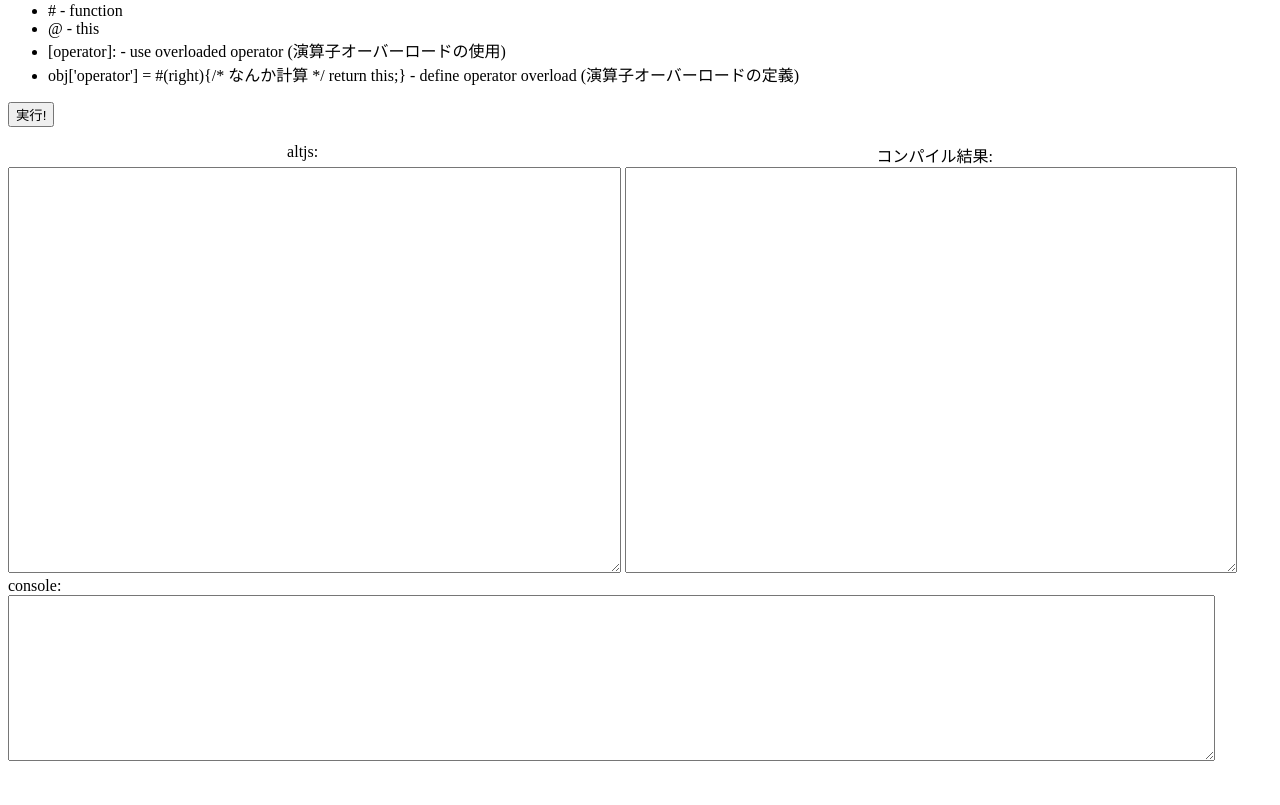
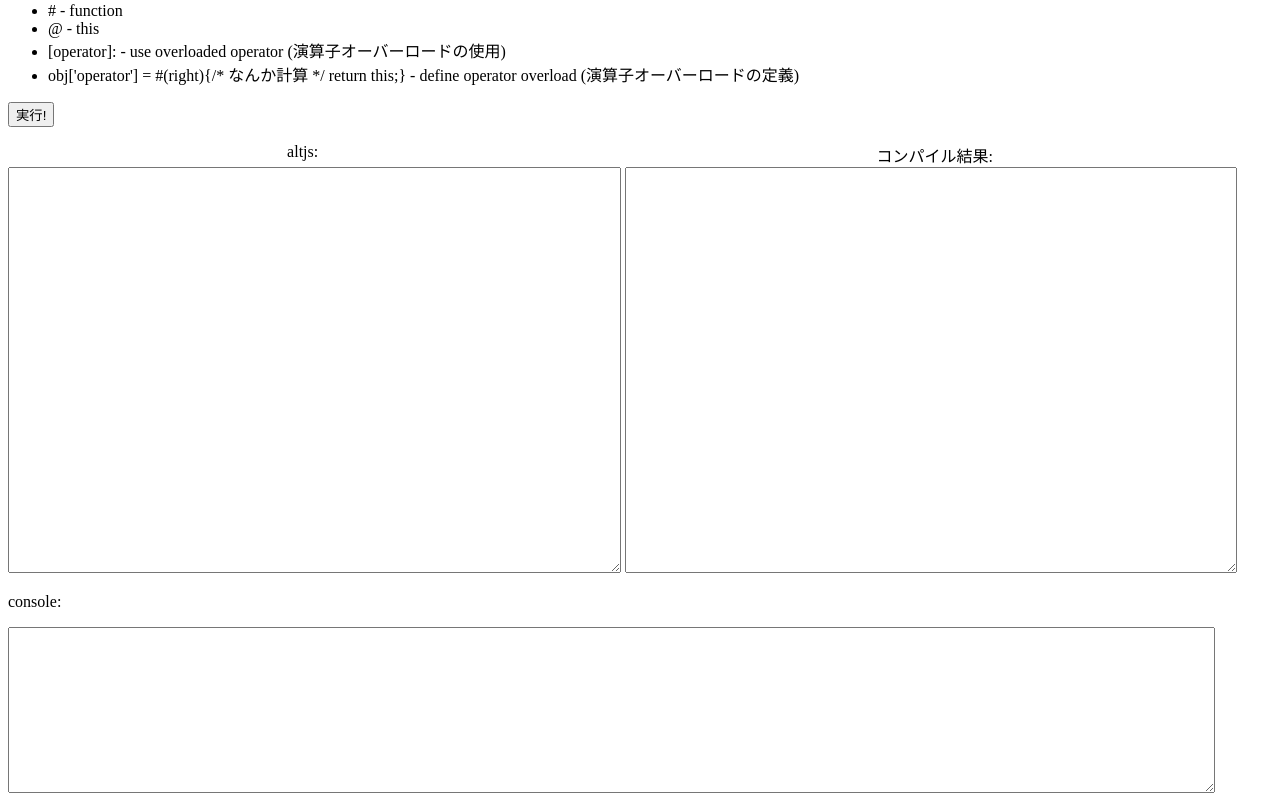
Before and after one commit to simiraaaa/altjstest, a plain HTML site: page index.html in a window 1280 px wide. Shown: the part 87-892 px from the top of the page. Before the commit the page ends 860 px from the top, so only its background shows below. Drawn offline with Linux system fonts and the light colour scheme; no server answers.

Commit message:
fix console

```diff
--- a/index.html
+++ b/index.html
@@ -173,7 +173,10 @@ console.log(p1 <=: p2);
 
     </div>
 
-    <div>console:
+    <div>
+      <p>
+        console:
+      </p>
       <textarea id="log"></textarea>
     </div>
   </body>
```
